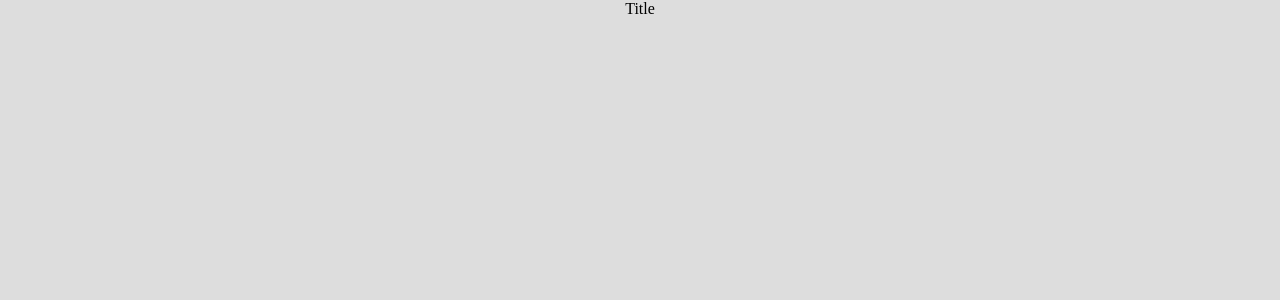
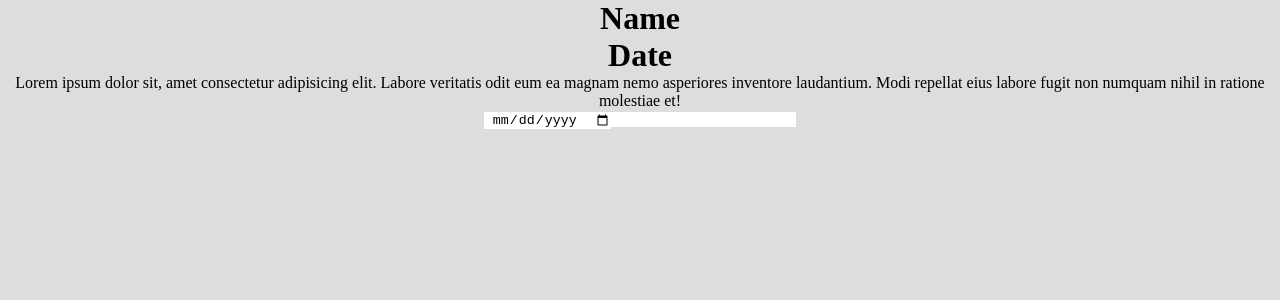
Before and after one commit to mary3210/PhaseOneProject, a React (Create React App) app: page / in a window 1280 px wide. Shown: the top 300 px of the page. Built offline with nearby package versions, Linux system fonts and the light colour scheme.

Commit message:
added inline styling in esignatureapp

```diff
--- a/src/projects/01-signature/01-signature-app.jsx
+++ b/src/projects/01-signature/01-signature-app.jsx
@@ -1,10 +1,18 @@
 import React from "react";
 import Title from "../components/Title";
 export default function EsignatureApp() {
+    const inputStyle = {
+        border: "none",
+        borderBottom: "2px, dotted"
+    };
     return (
         <div className='container text-center'>
-        <Title />
+        <Title classes={"subtitles"} text={"Name"}/>
+        <Title classes={"main-title"} text={"Date"}/>
+        <p>Lorem ipsum dolor sit, amet consectetur adipisicing elit. Labore veritatis odit eum ea magnam nemo asperiores inventore laudantium. Modi repellat eius labore fugit non numquam nihil in ratione molestiae et!</p>
+
+        <input type="date" value={""} style={inputStyle}/>
+        <input type="text" value={""} style={inputStyle}/>
         </div>
-
     )
 }
--- a/src/projects/components/Title.jsx
+++ b/src/projects/components/Title.jsx
@@ -1,9 +1,7 @@
 import React from 'react'
 
-export default function Title() {
+export default function Title({classes, text}) {
   return (
-
-      <div className='title text-center'>Title</div>
-
+      <h1 className={!classes ? "title text-center" : classes}>{!text ? "Title" :text}</h1>
   )
 }
```
